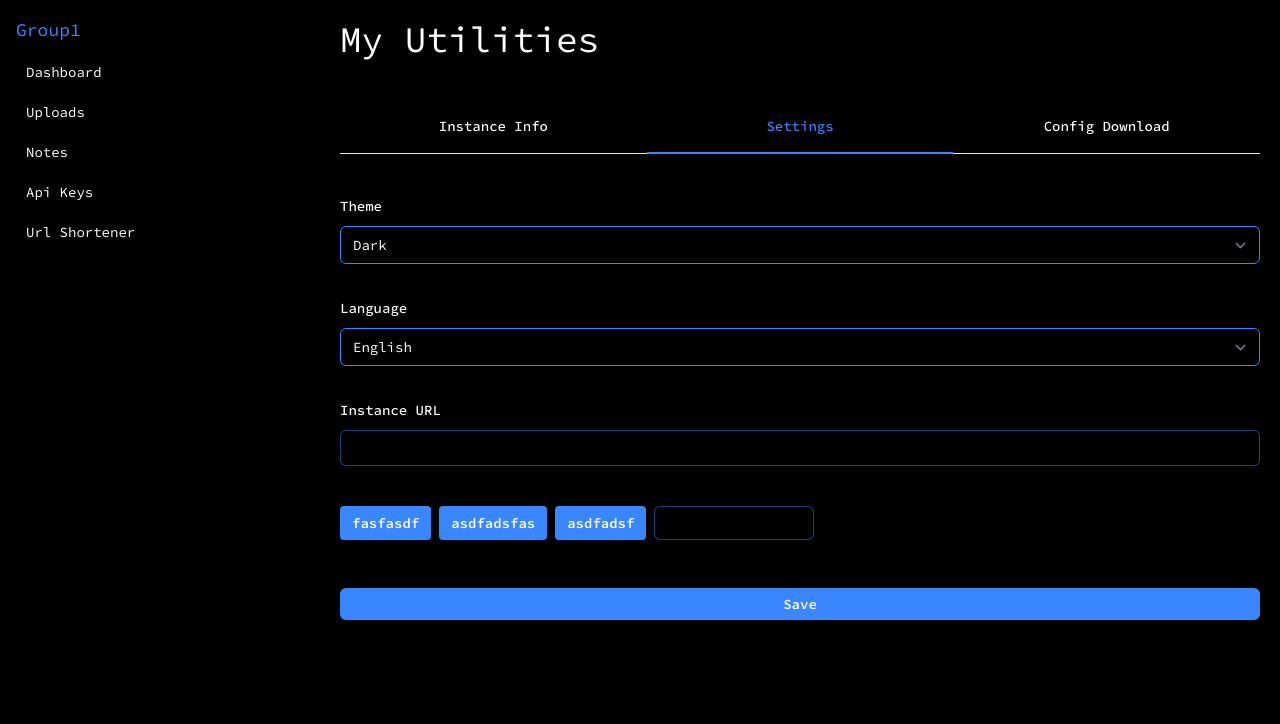
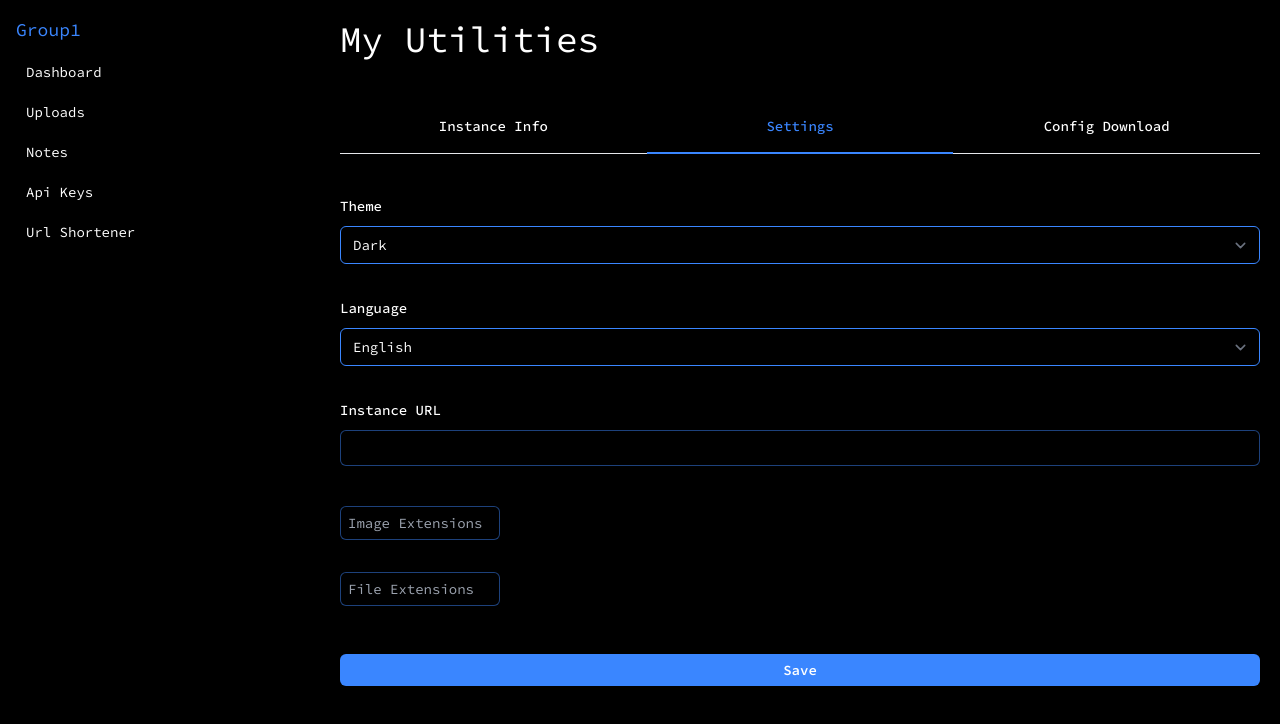
Before and after one commit to BRAVO68WEB/shx, a Next.js app in the folder packages/dashboard/: page /dashboard/utilities/settings in a window 1280 px wide. Shown: the top 724 px of the page. Built offline with nearby package versions, Linux system fonts and the light colour scheme.

Commit message:
completed settings page

```diff
--- a/packages/dashboard/app/(dashboard)/dashboard/utilities/settings/page.tsx
+++ b/packages/dashboard/app/(dashboard)/dashboard/utilities/settings/page.tsx
@@ -12,7 +12,20 @@ interface Tag{
 
 const tagsD = ['fasfasdf', 'asdfadsfas', 'asdfadsf'];
 function Page() {
-	const [tags, setTags] = useState(tagsD)
+	const [imageExts, setImageExts] = useState<string[]>([]);
+	const [fileExts, setFileExts] = useState<string[]>([]);
+
+    const addImageExt = (tag: string) => {
+			setImageExts(old => {
+				return [...old, tag];
+			});
+		};
+    const addFileExt = (tag: string) => {
+			setFileExts(old => {
+				return [...old, tag];
+			});
+		};
+
 
 	return (
 		<div className="flex flex-col gap-8 w-full mt-10">
@@ -57,7 +70,16 @@ function Page() {
 					className="w-full"
 				/>
 			</div>
-            <TagInput tags={tags} onAddTags={(tg) => {setTags([...tags,tg])}} />
+			<TagInput
+				tags={imageExts}
+				onAddTags={addImageExt}
+				placeholder="Image Extensions"
+			/>
+			<TagInput
+				tags={fileExts}
+				onAddTags={addFileExt}
+				placeholder="File Extensions"
+			/>
 			<Button>Save</Button>
 		</div>
 	);
```
